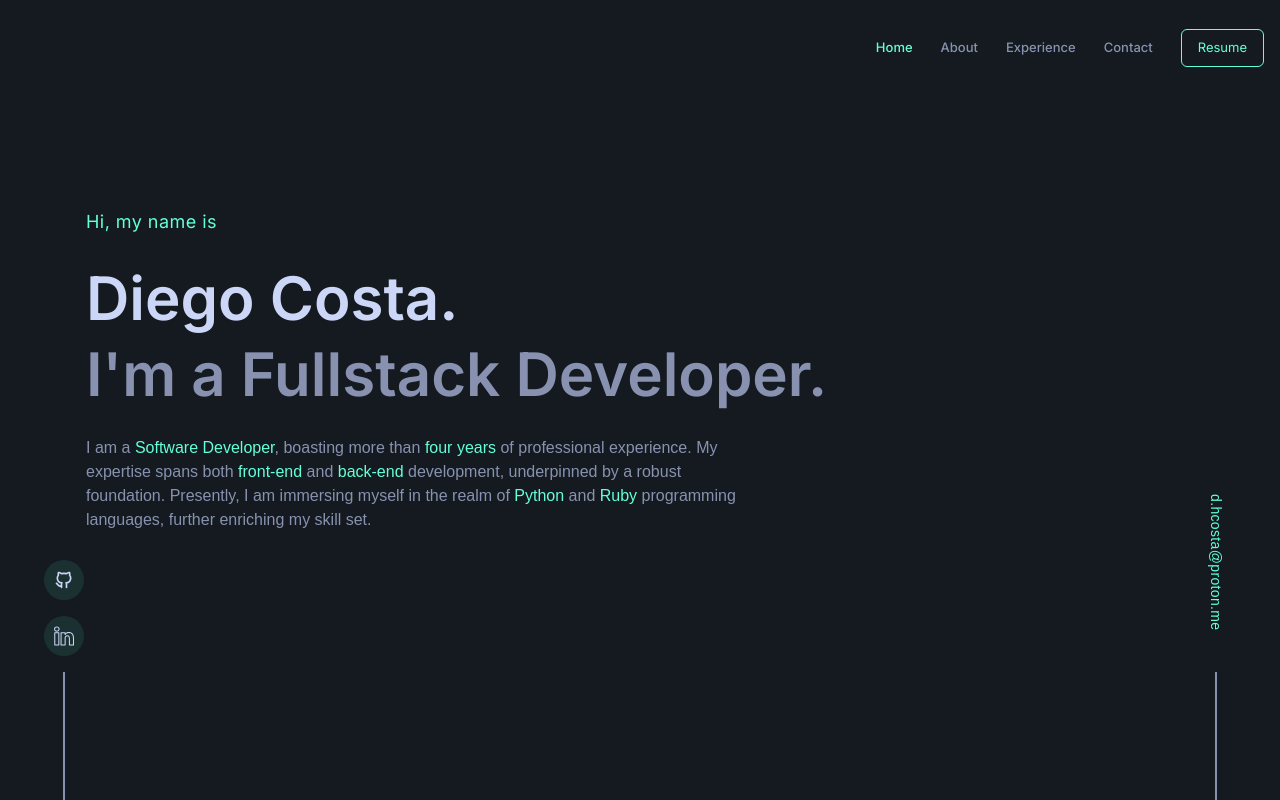
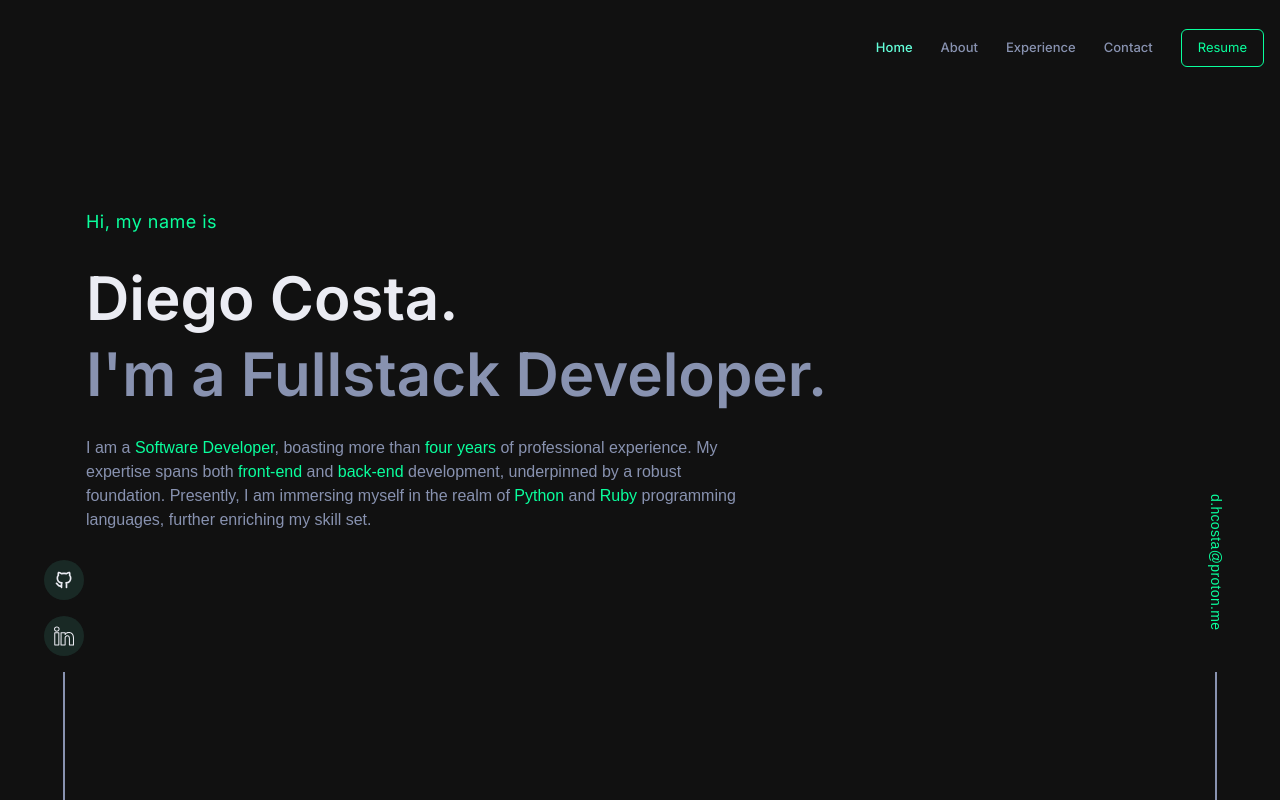
Before and after one commit to d-hcosta/next-portfolio, a Next.js app: page / in a window 1280 px wide. Built offline with nearby package versions, Linux system fonts and the light colour scheme.

Commit message:
fix: New colors!

```diff
--- a/tailwind.config.ts
+++ b/tailwind.config.ts
@@ -29,9 +29,9 @@ const config: Config = {
         titleFont: ["Inter", "sans-serif"],
       },
       colors: {
-        bodyColor: "#141a1f",
-        textGreen: "#64ffda",
-        textLight: "#ccd6f6",
+        bodyColor: "#111111",
+        textGreen: "#0aff9d",
+        textLight: "#ebecf3",
         textDark: "#8892b0",
         hoverColor: "rgba(100, 255, 218, 0.1)",
       },
```
